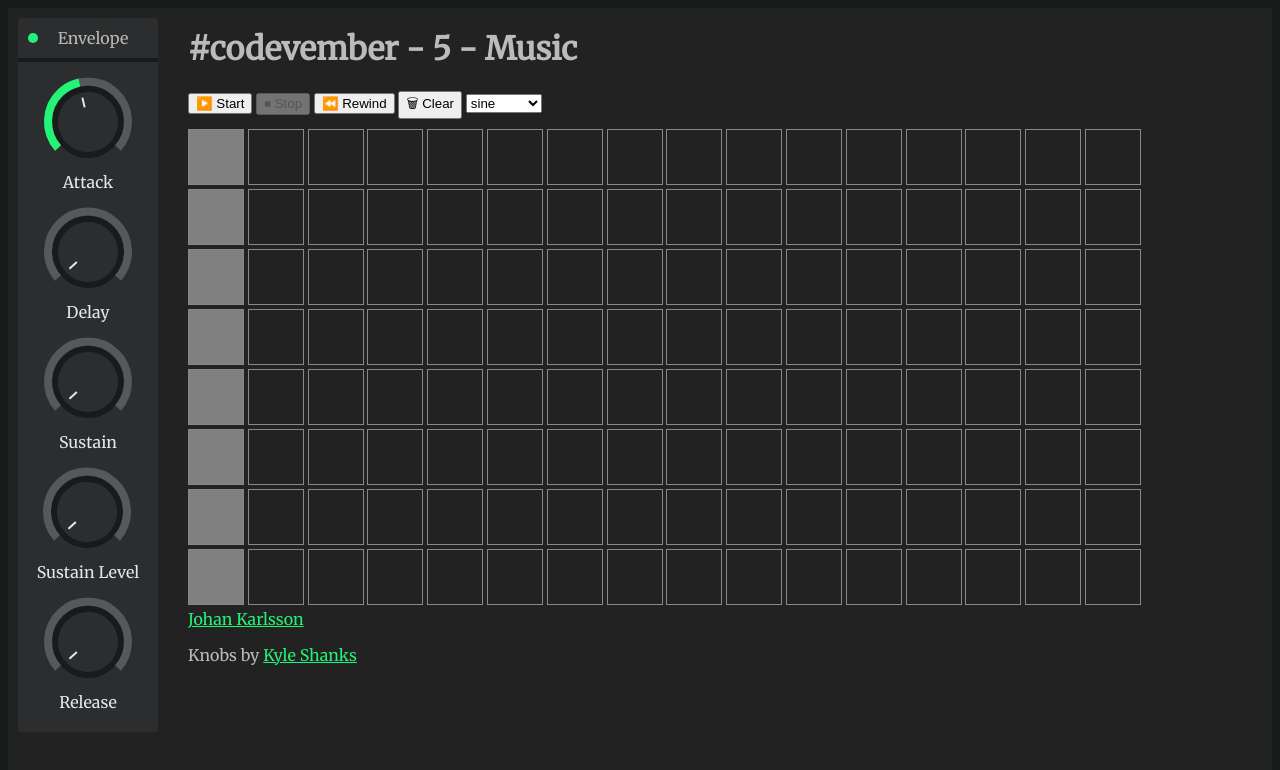
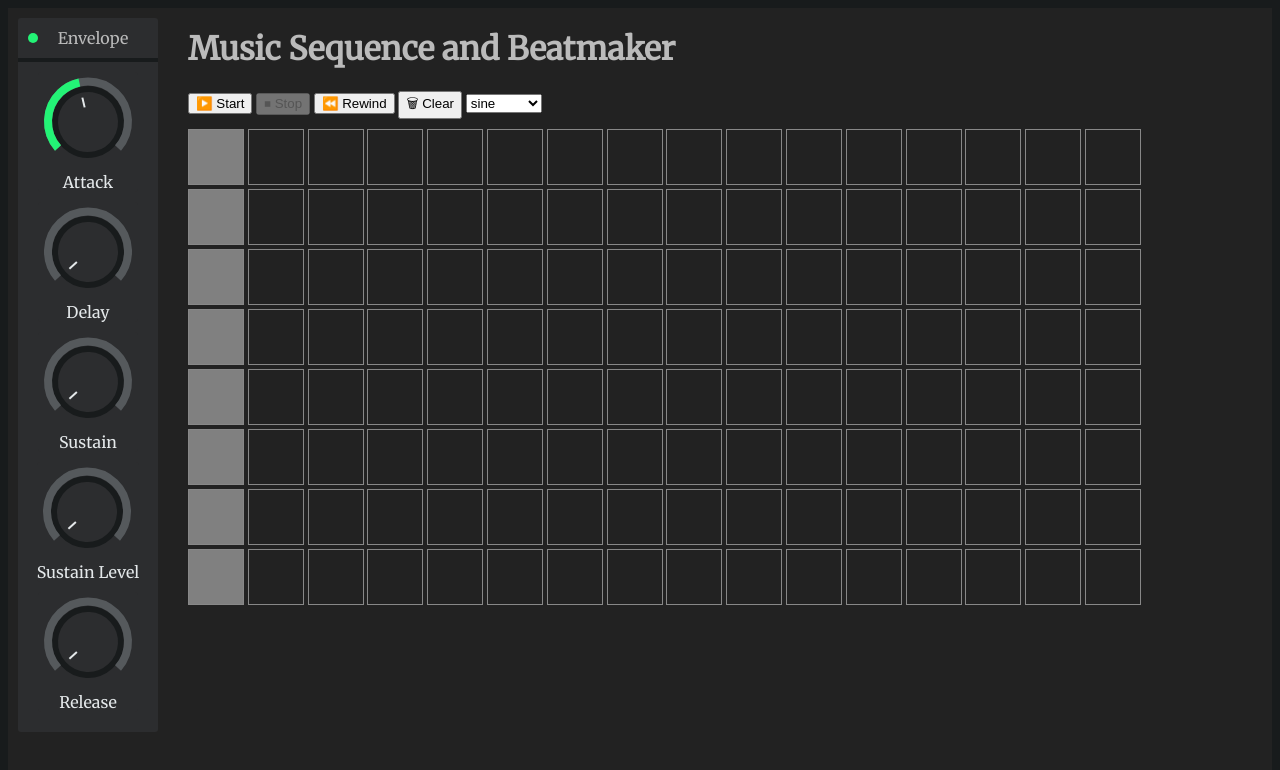
Before and after one commit to franksmith80/sequencer, a plain HTML site: page index.html in a window 1280 px wide. Drawn offline with nearby package versions, Linux system fonts and the light colour scheme.

Commit message:
name change

```diff
--- a/index.html
+++ b/index.html
@@ -3,7 +3,7 @@
 
 <head>
   <meta charset="UTF-8" />
-  <title>#codevember - 5 - Music</title>
+  <title>The Beat Maker</title>
   <link rel="stylesheet" href="styles/index.processed.css">
   <script src="https://cdnjs.cloudflare.com/ajax/libs/vue/2.5.17/vue.min.js"></script>
 </head>
@@ -40,7 +40,7 @@
     </div>
     <div id="sequencer">
       <header>
-        <h1>#codevember - 5 - Music</h1>
+        <h1>Music Sequence and Beatmaker</h1>
       </header>
       <div id="buttons">
         <button v-on:click="start" :disabled="isPlaying">▶️ Start</button>
@@ -63,10 +63,10 @@
         </span>
       </div>
       <footer>
-        <a href="https://twitter.com/DonKarlssonSan" target="_blank">Johan Karlsson</a>
+        <!--<a href="https://twitter.com/DonKarlssonSan" target="_blank">Johan Karlsson</a>
         <p>
           Knobs by <a href="https://codepen.io/mavrK/pen/erQPvP" target="_blank">Kyle Shanks</a>
-        </p>
+        </p>-->
       </footer>
     </div>
   </div>
```
